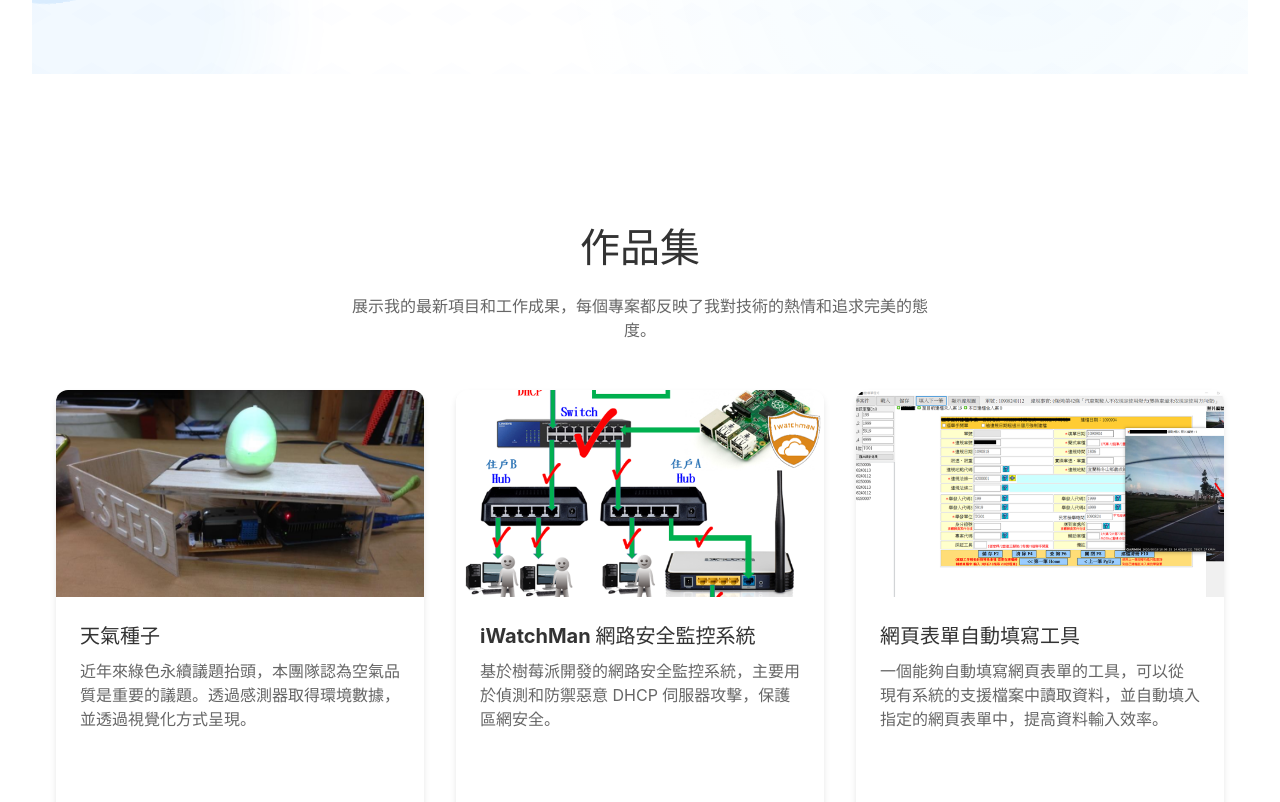
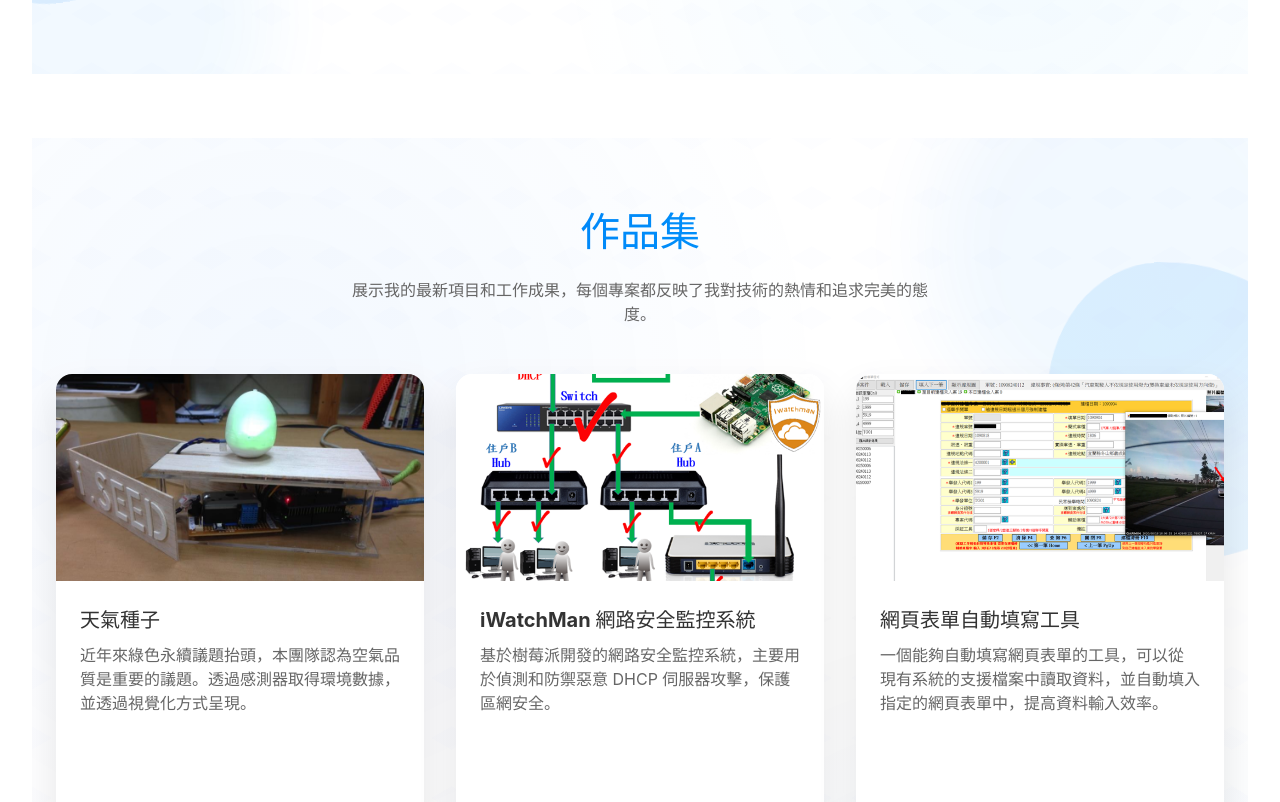
Before and after one commit to Lung-Yu/Lung-Yu.github.io, a React (Vite) app: page / in a window 1280 px wide. Shown: the part 678-1480 px from the top of the page. Built offline with nearby package versions, Linux system fonts and the light colour scheme.

Commit message:
feat: 新增作品集背景效果與顯示更多按鈕，提升使用者介面互動性

```diff
--- a/src/features/projects/components/ProjectList.tsx
+++ b/src/features/projects/components/ProjectList.tsx
@@ -15,6 +15,11 @@ const ProjectList = () => {
 
   return (
     <section className="projects">
+      <div className="projects-background">
+        <div className="projects-gradient"></div>
+        <div className="projects-pattern"></div>
+      </div>
+
       <div className="projects-container">
         <div className="projects-header">
           <h2>作品集</h2>
--- a/src/features/projects/styles/Projects.css
+++ b/src/features/projects/styles/Projects.css
@@ -1,7 +1,42 @@
-/* src/styles/Projects.css */
-.projects {
-  padding: 5rem 0;
-  background-color: var(--secondary-color);
+/* Common Styles */
+.projects, .certificates {
+  position: relative;
+  overflow: hidden;
+  padding: 4rem 0;
+}
+
+.projects::before, .certificates::before {
+  content: '';
+  position: absolute;
+  width: 300px;
+  height: 300px;
+  background: linear-gradient(45deg, rgba(0, 112, 243, 0.1), rgba(0, 166, 255, 0.1));
+  border-radius: 30% 70% 70% 30% / 30% 30% 70% 70%;
+  top: 10%;
+  right: -100px;
+  animation: morphing 15s ease-in-out infinite;
+  z-index: -1;
+}
+
+.projects::after {
+  content: '';
+  position: absolute;
+  width: 250px;
+  height: 250px;
+  background: linear-gradient(-45deg, rgba(0, 166, 255, 0.1), rgba(0, 112, 243, 0.1));
+  border-radius: 58% 42% 38% 62% / 42% 55% 45% 58%;
+  bottom: 10%;
+  left: -100px;
+  animation: morphing 12s ease-in-out infinite reverse;
+  z-index: -1;
+}
+
+.projects-header h2, .certificates h2 {
+  font-size: 2.5rem;
+  background: linear-gradient(90deg, #0070f3, #00a6ff);
+  -webkit-background-clip: text;
+  -webkit-text-fill-color: transparent;
+  margin-bottom: 1rem;
 }
 
 .projects-container {
@@ -13,12 +48,6 @@
 .projects-header {
   text-align: center;
   margin-bottom: 3rem;
-}
-
-.projects-header h2 {
-  font-size: 2.5rem;
-  color: var(--primary-color);
-  margin-bottom: 1rem;
 }
 
 .projects-header p {
@@ -33,12 +62,13 @@
   gap: 2rem;
 }
 
-.project-card {
+.project-card, .certificate {
   background: white;
-  border-radius: 12px;
+  border-radius: 16px;
   overflow: hidden;
-  box-shadow: 0 4px 6px rgba(0, 0, 0, 0.1);
-  transition: transform 0.3s ease, box-shadow 0.3s ease;
+  box-shadow: 0 20px 40px rgba(0, 0, 0, 0.1);
+  animation: slideUp 0.8s ease forwards;
+  animation-delay: calc(var(--index) * 0.1s);
 }
 
 .project-card:hover {
@@ -130,39 +160,7 @@
   font-size: 0.875rem;
 }
 
-/* 響應式設計 */
-@media (max-width: 768px) {
-  .projects-header h2 {
-    font-size: 2rem;
-  }
-
-  .project-card {
-    max-width: 400px;
-    margin: 0 auto;
-  }
-}
-
-/* iPhone 12 Pro */
-@media (max-width: 390px) {
-  .projects {
-    padding: 3rem 0;
-  }
-
-  .projects-header h2 {
-    font-size: 1.75rem;
-  }
-
-  .project-content {
-    padding: 1rem;
-  }
-
-  .project-content h3 {
-    font-size: 1.1rem;
-  }
-}
-
-/* 在現有的 CSS 檔案中添加以下樣式 */
-
+/* Show More Button */
 .show-more-container {
   display: flex;
   justify-content: center;
@@ -191,3 +189,129 @@
 .show-more-button svg {
   font-size: 0.875rem;
 }
+
+/* Background Effects */
+.projects-background {
+  position: absolute;
+  top: 0;
+  left: 0;
+  width: 100%;
+  height: 100%;
+  z-index: -1;
+  overflow: hidden;
+}
+
+.projects-background::before,
+.projects-background::after {
+  content: '';
+  position: absolute;
+  border-radius: 50%;
+  background: linear-gradient(135deg, #0070f3 0%, #00a6ff 100%);
+  opacity: 0.05;
+  filter: blur(40px);
+  animation: float 20s infinite ease-in-out;
+}
+
+.projects-background::before {
+  width: 50vh;
+  height: 50vh;
+  top: -10vh;
+  right: -10vh;
+  transform: rotate(-15deg);
+}
+
+.projects-background::after {
+  width: 40vh;
+  height: 40vh;
+  bottom: -15vh;
+  left: -10vh;
+  transform: rotate(30deg);
+}
+
+.projects-gradient {
+  position: absolute;
+  width: 100%;
+  height: 100%;
+  background:
+    radial-gradient(circle at 20% 20%, rgba(0, 112, 243, 0.05) 0%, transparent 40%),
+    radial-gradient(circle at 80% 80%, rgba(0, 166, 255, 0.05) 0%, transparent 40%);
+  z-index: -1;
+}
+
+.projects-pattern {
+  position: absolute;
+  width: 100%;
+  height: 100%;
+  background-image:
+    linear-gradient(30deg, rgba(0, 112, 243, 0.03) 12%, transparent 12.5%, transparent 87%, rgba(0, 112, 243, 0.03) 87.5%, rgba(0, 112, 243, 0.03)),
+    linear-gradient(150deg, rgba(0, 112, 243, 0.03) 12%, transparent 12.5%, transparent 87%, rgba(0, 112, 243, 0.03) 87.5%, rgba(0, 112, 243, 0.03));
+  background-size: 60px 60px;
+  opacity: 0.3;
+  z-index: -1;
+}
+
+/* Animations */
+@keyframes morphing {
+  0% {
+    border-radius: 30% 70% 70% 30% / 30% 30% 70% 70%;
+    transform: rotate(0deg);
+  }
+  50% {
+    border-radius: 58% 42% 38% 62% / 42% 55% 45% 58%;
+    transform: rotate(180deg);
+  }
+  100% {
+    border-radius: 30% 70% 70% 30% / 30% 30% 70% 70%;
+    transform: rotate(360deg);
+  }
+}
+
+@keyframes slideUp {
+  from {
+    opacity: 0;
+    transform: translateY(30px);
+  }
+  to {
+    opacity: 1;
+    transform: translateY(0);
+  }
+}
+
+@keyframes float {
+  0%, 100% {
+    transform: translateY(0);
+  }
+  50% {
+    transform: translateY(-20px);
+  }
+}
+
+/* Responsive Design */
+@media (max-width: 768px) {
+  .projects-header h2 {
+    font-size: 2rem;
+  }
+
+  .project-card {
+    max-width: 400px;
+    margin: 0 auto;
+  }
+}
+
+@media (max-width: 390px) {
+  .projects {
+    padding: 3rem 0;
+  }
+
+  .projects-header h2 {
+    font-size: 1.75rem;
+  }
+
+  .project-content {
+    padding: 1rem;
+  }
+
+  .project-content h3 {
+    font-size: 1.1rem;
+  }
+}
```
